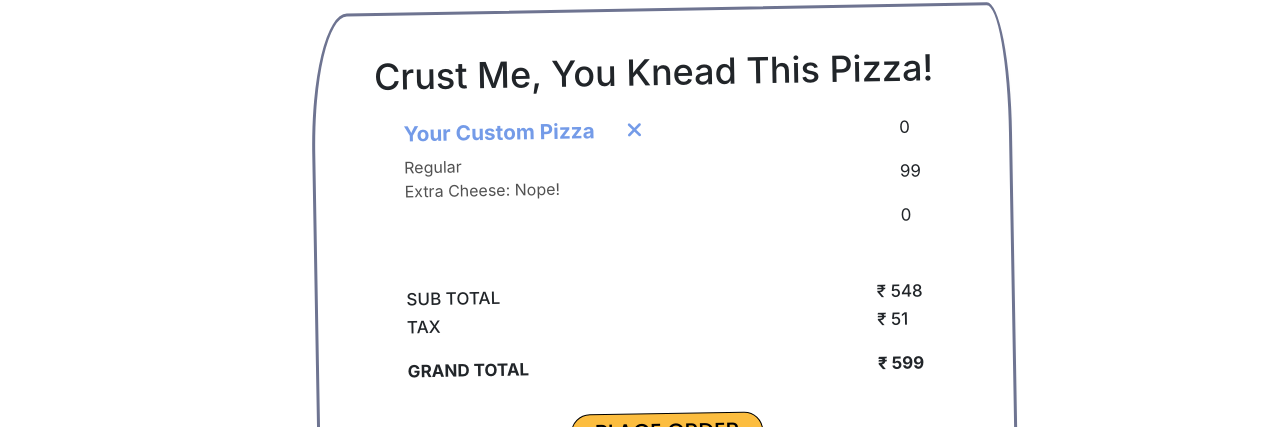
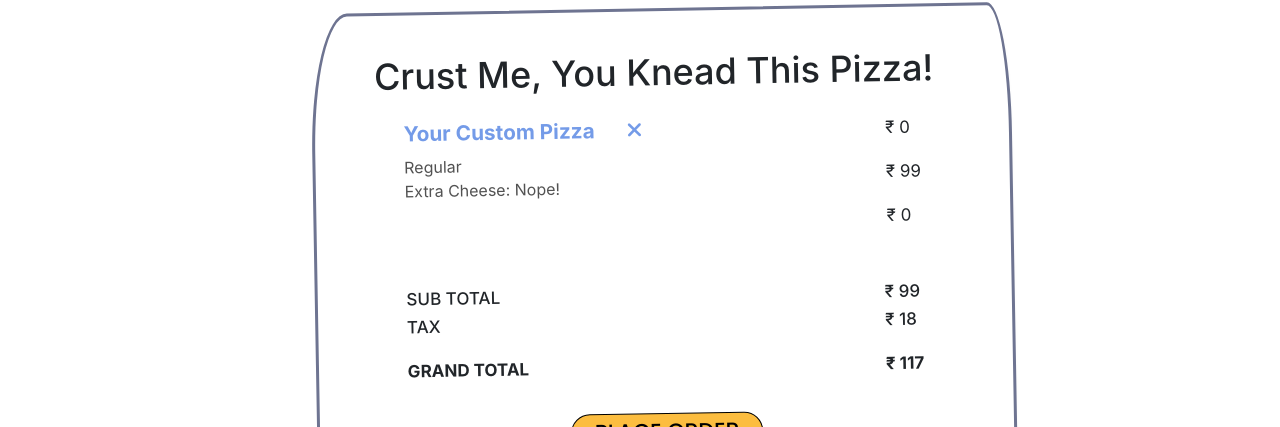
Before and after one commit to eyekavya/BurgerApp-React, a React (Create React App) app: page /cart in a window 1280 px wide. Shown: the part 144-571 px from the top of the page. Built offline with nearby package versions, Linux system fonts and the light colour scheme; a web font is replaced by a local one.

Commit message:
added price functionality to cart

```diff
--- a/src/components/Cart/Cart.js
+++ b/src/components/Cart/Cart.js
@@ -6,6 +6,10 @@ function Cart() {
   const { pizza, toppingPrice, sizePrice, cheesePrice } = usePizza();
 
   const { toppings, size, cheese } = pizza;
+
+  let subTotal = toppingPrice + sizePrice + cheesePrice;
+  let tax = Math.round(subTotal * (18 / 100));
+  let grandTotal = Math.round(subTotal + tax);
 
   return (
     <StyledCart>
@@ -40,9 +44,9 @@ function Cart() {
                 <p>Extra Cheese: {cheese ? "Yup!" : "Nope!"}</p>
               </div>
               <div className="pizza-price">
-                <p>{toppingPrice}</p>
-                <p>{sizePrice}</p>
-                <p>{cheesePrice}</p>
+                <p>₹ {toppingPrice}</p>
+                <p>₹ {sizePrice}</p>
+                <p>₹ {cheesePrice}</p>
               </div>
             </div>
           </div>
@@ -54,9 +58,9 @@ function Cart() {
               <p className="grand-total">GRAND TOTAL</p>
             </div>
             <div className="total-price">
-              <p>₹ 548</p>
-              <p>₹ 51</p>
-              <p className="grand-total">₹ 599</p>
+              <p>₹ {subTotal}</p>
+              <p>₹ {tax}</p>
+              <p className="grand-total">₹ {grandTotal}</p>
             </div>
           </div>
           <div className="order-btn-container">
```
